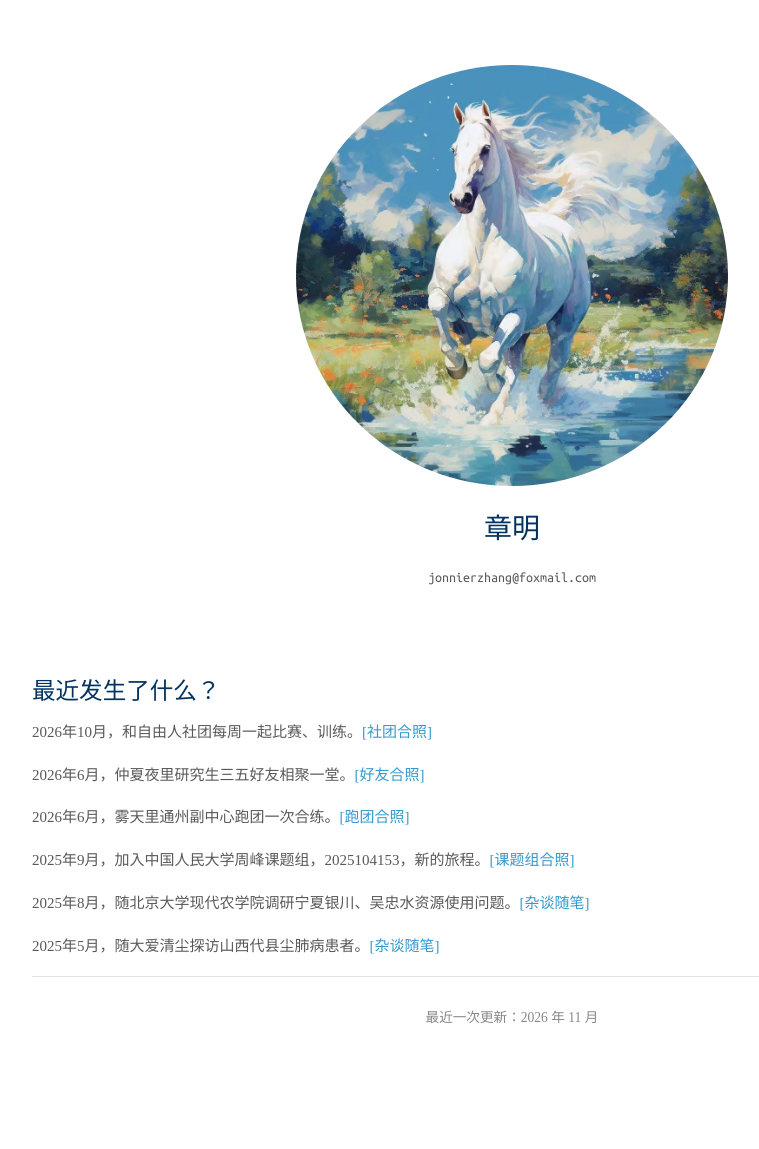
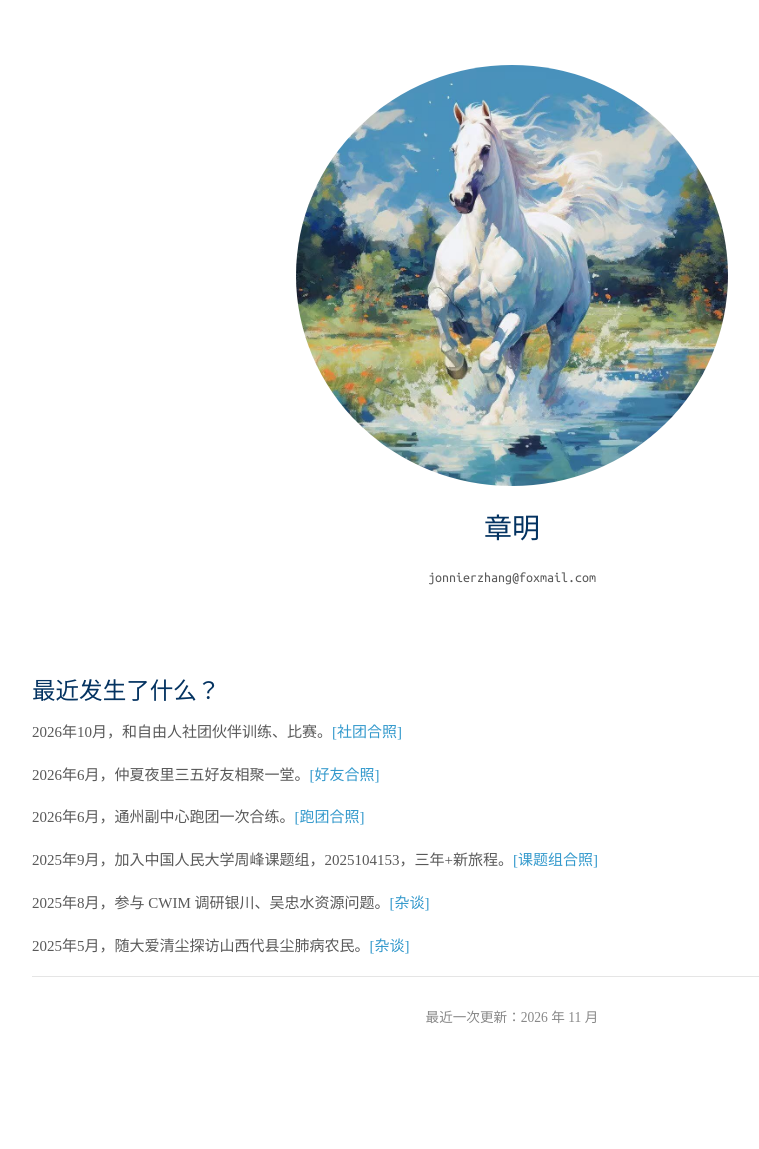
Before and after one commit to zhangming4153/me, a Jekyll site: the page built from cn/index.md, in a window 1280 px wide. Shown: the whole page, without its empty margins (128-887 px from the left). Built offline with Jekyll 4.4.1, drawn with Linux system fonts in a browser that asks for light colours; a style sheet for code colours, icons or effects is not loaded.

Commit message:
Update personal life page

```diff
--- a/cn/index.md
+++ b/cn/index.md
@@ -6,17 +6,17 @@ permalink: /cn/
 
 ## 最近发生了什么？
 
-2026年10月，和自由人社团每周一起比赛、训练。[[社团合照]](/assets/freeman_1028.pdf)
+2026年10月，和自由人社团伙伴训练、比赛。[[社团合照]](/assets/freeman_1028.pdf)
 
-2026年6月，仲夏夜里研究生三五好友相聚一堂。[[好友合照]](/assets/party_0621.jpg)
+2026年6月，仲夏夜里三五好友相聚一堂。[[好友合照]](/assets/party_0621.jpg)
 
-2026年6月，雾天里通州副中心跑团一次合练。[[跑团合照]](/assets/tongzhou_0606.png)
+2026年6月，通州副中心跑团一次合练。[[跑团合照]](/assets/tongzhou_0606.png)
 
-2025年9月，加入中国人民大学周峰课题组，2025104153，新的旅程。[[课题组合照]](/assets/people_0912.jpg)
+2025年9月，加入中国人民大学周峰课题组，2025104153，三年+新旅程。[[课题组合照]](/assets/people_0912.jpg)
 
-2025年8月，随北京大学现代农学院调研宁夏银川、吴忠水资源使用问题。[[杂谈随笔]](/assets/Ningxia.pdf)
+2025年8月，参与 CWIM 调研银川、吴忠水资源问题。[[杂谈]](/assets/Ningxia.pdf)
 
-2025年5月，随大爱清尘探访山西代县尘肺病患者。[[杂谈随笔]](/assets/Shanxi.pdf)
+2025年5月，随大爱清尘探访山西代县尘肺病农民。[[杂谈]](/assets/Shanxi.pdf)
 
 ---
 
```
